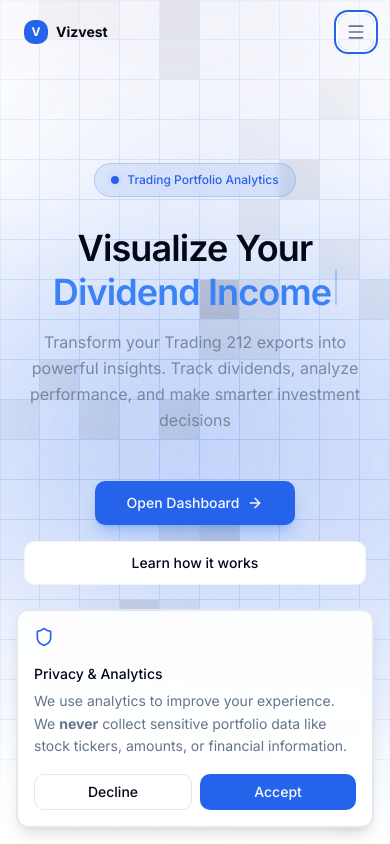
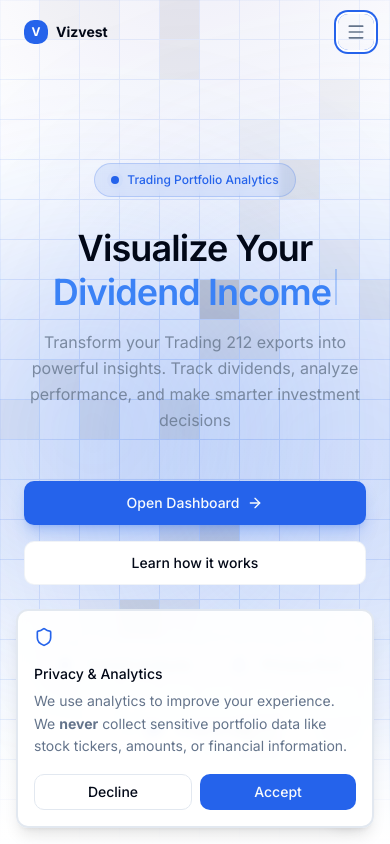
Before and after one commit to dhruvtrip/vizvest-app, a Next.js app: page / in a window 390 px wide. Shown: the top 844 px of the page. Built offline with nearby package versions, Linux system fonts and the light colour scheme.

Commit message:
fix: button intensity in CTA and Hero

```diff
--- a/components/landing/cta.tsx
+++ b/components/landing/cta.tsx
@@ -87,9 +87,9 @@ export function CTA() {
               <motion.div
                 initial={{ opacity: 0, y: 15 }}
                 animate={isInView ? { opacity: 1, y: 0 } : {}}
-                transition={{ delay: 0.5 }}
+                transition={{ delay: 0.2 }}
               >
-                <Magnetic intensity={0.3}>
+                <Magnetic intensity={0.5}>
                   <Button
                     asChild
                     size="lg"
--- a/components/landing/hero.tsx
+++ b/components/landing/hero.tsx
@@ -5,7 +5,6 @@ import Link from 'next/link'
 import { motion } from 'framer-motion'
 import posthog from 'posthog-js'
 import { Button } from '@/components/ui/button'
-import { Magnetic } from '@/components/ui/magnetic'
 import { AnimatedGridPattern } from '@/components/ui/animated-grid-pattern'
 import { RotatingText } from '@/components/ui/rotating-text'
 import { ArrowRight, Shield, Zap, Lock, HandCoins } from 'lucide-react'
@@ -80,7 +79,7 @@ export function Hero() {
         )}
       />
 
-      <div className="container mx-auto px-6 relative z-10 py-20 lg:py-32">
+      <div className="container mx-auto px-6 relative z-10 py-14 lg:py-32">
         <motion.div
           variants={staggerContainer}
           initial="hidden"
@@ -123,7 +122,6 @@ export function Hero() {
 
           {/* CTAs */}
           <motion.div variants={fadeInUp} className="flex flex-col sm:flex-row gap-4 justify-center pt-4">
-            <Magnetic intensity={0.3}>
             <Button
               asChild
               size="lg"
@@ -135,7 +133,6 @@ export function Hero() {
                 <ArrowRight className="w-4 h-4" aria-hidden="true" />
               </Link>
             </Button>
-            </Magnetic>
             <Button asChild variant="outline" size="lg" className="text-sm h-11 px-8 hover:bg-muted/50 transition-colors border-border/50 backdrop-blur-sm">
               <Link href="#how-it-works" aria-label="Learn how Vizvest works">
                 Learn how it works
```
Lines whose indentation alone changed are shown as unchanged.
